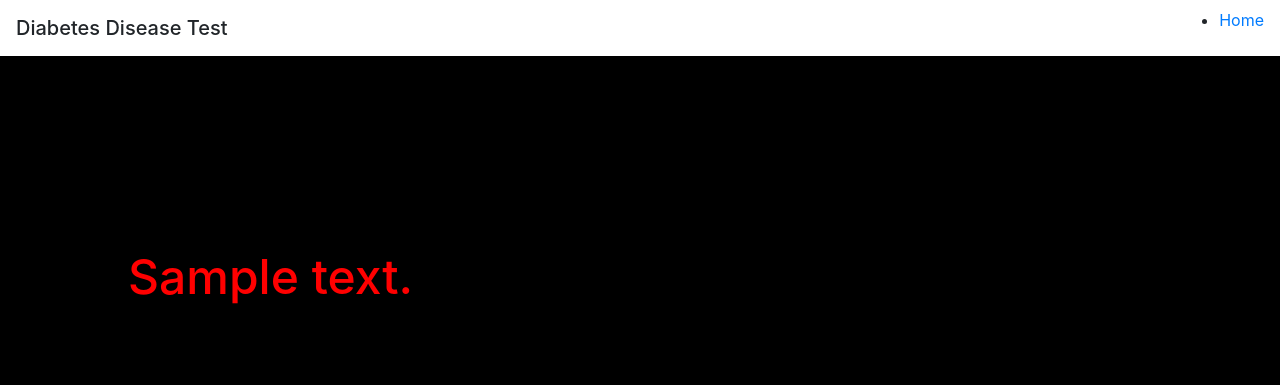
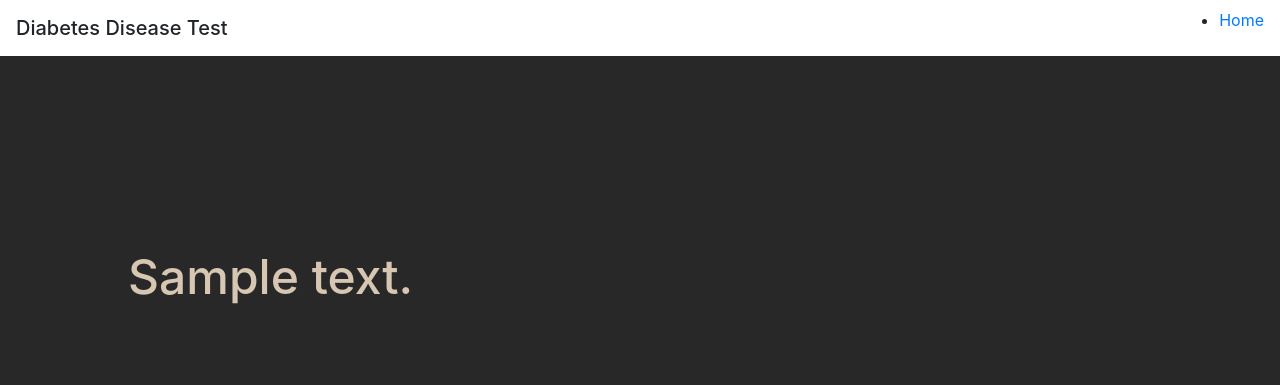
Before and after one commit to sanyukta-patil/Diabe, a Flask app: template templates/result.html in a window 1280 px wide. Shown: the top 385 px of the page. Run offline with Flask 2, Linux system fonts and the light colour scheme; the template is opened without the code that fills it: most values are stand-ins (such as "Sample title", 1, 10 or a date in 2020); parts of the project's set-up code (start-up, migrations or seed data) failed here and were passed over; some libraries are stand-ins or nearby versions.

Commit message:
Update result.html

```diff
--- a/templates/result.html
+++ b/templates/result.html
@@ -19,7 +19,7 @@
 
 
 </head>
-	<body onload="document.FormName.reset();" style="background-color:black;">
+	<body onload="document.FormName.reset();" style="background-color:#282828;">
     <script src="https://code.jquery.com/jquery-3.5.1.slim.min.js" integrity="sha384-DfXdz2htPH0lsSSs5nCTpuj/zy4C+OGpamoFVy38MVBnE+IbbVYUew+OrCXaRkfj" crossorigin="anonymous"></script>
     <script src="https://cdn.jsdelivr.net/npm/popper.js@1.16.1/dist/umd/popper.min.js" integrity="sha384-9/reFTGAW83EW2RDu2S0VKaIzap3H66lZH81PoYlFhbGU+6BZp6G7niu735Sk7lN" crossorigin="anonymous"></script>
     <script src="https://stackpath.bootstrapcdn.com/bootstrap/4.5.2/js/bootstrap.min.js" integrity="sha384-B4gt1jrGC7Jh4AgTPSdUtOBvfO8shuf57BaghqFfPlYxofvL8/KUEfYiJOMMV+rV" crossorigin="anonymous"></script>
@@ -35,7 +35,7 @@
 
 
   <div class="row" style="margin:15% 0% 0% 10%">
-   <h3 style="color:#ff0000">{{prediction_text}}</h3>
+   <h3 style="color:#d6c6b2">{{prediction_text}}</h3>
 </div>
 <br>
 
```
